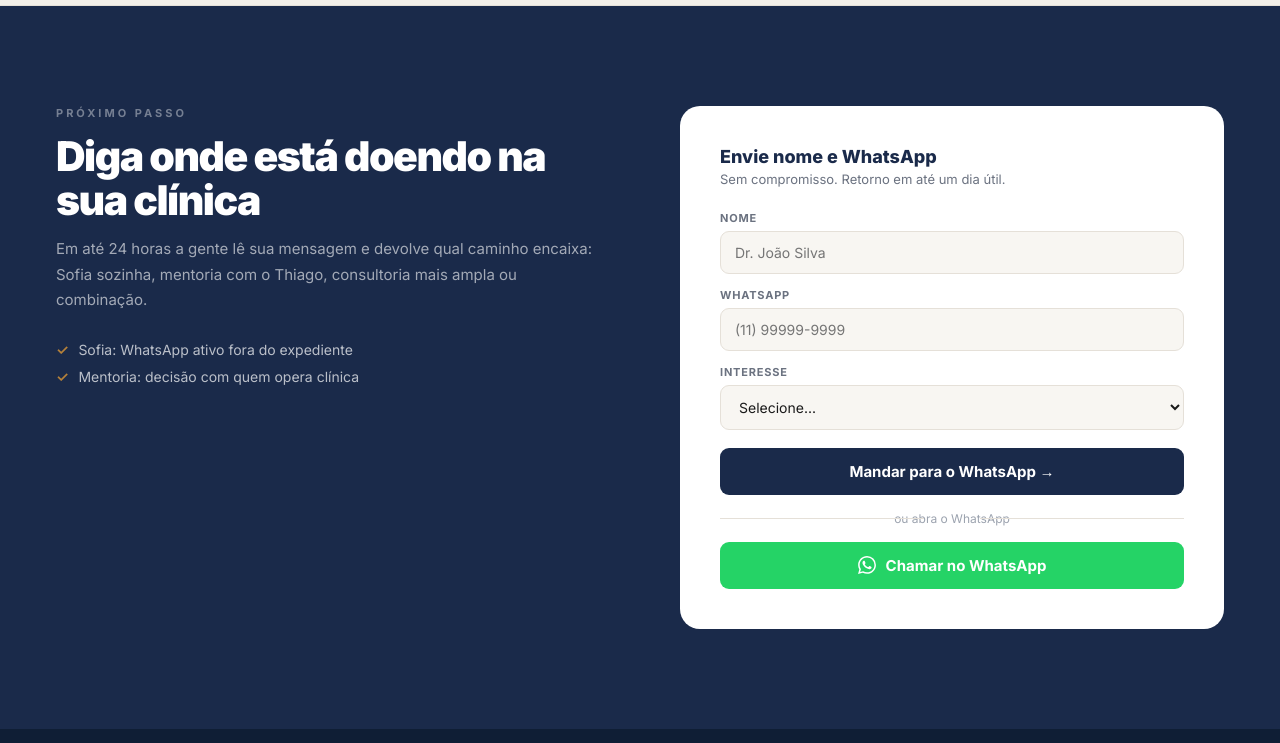
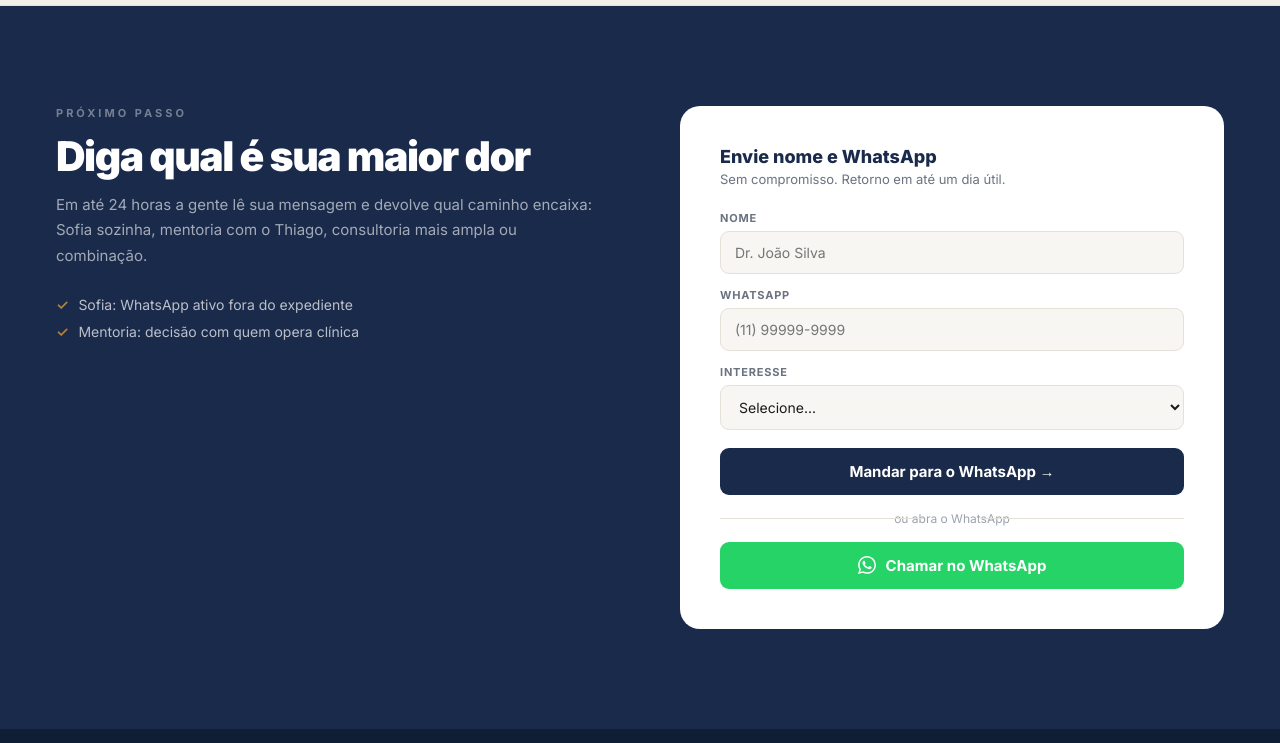
Before and after one commit to Aphex-consultoria/aphex-site, a website: page index.html in a window 1280 px wide. Shown: the part 4220-4963 px from the top of the page. Drawn offline with Linux system fonts and the light colour scheme.

Commit message:
atualização no texto procimo passo

```diff
--- a/index.html
+++ b/index.html
@@ -466,7 +466,7 @@ footer p{font-size:13px;color:rgba(255,255,255,.35)}
   <div class="cta-in">
     <div>
       <div class="cey">Próximo passo</div>
-      <h2 class="ch" id="contato-heading">Diga onde está doendo na sua clínica</h2>
+      <h2 class="ch" id="contato-heading">Diga qual é sua maior dor</h2>
       <p class="cp">Em até 24 horas a gente lê sua mensagem e devolve qual caminho encaixa: Sofia sozinha, mentoria com o Thiago, consultoria mais ampla ou combinação.</p>
       <div class="cbens">
         <div class="cben">Sofia: WhatsApp ativo fora do expediente</div>
```
